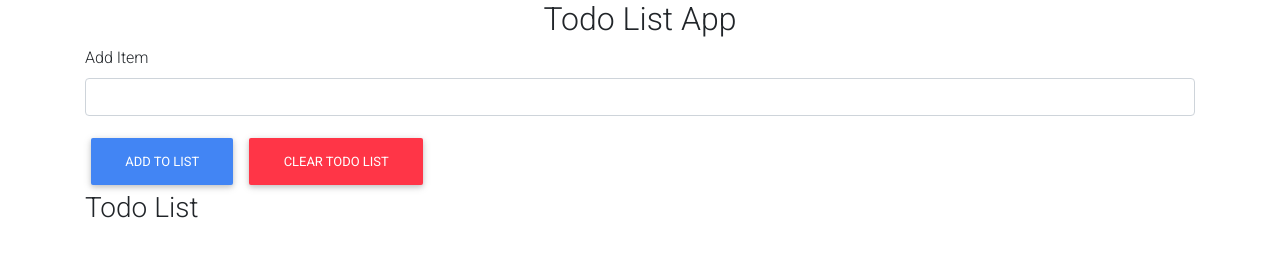
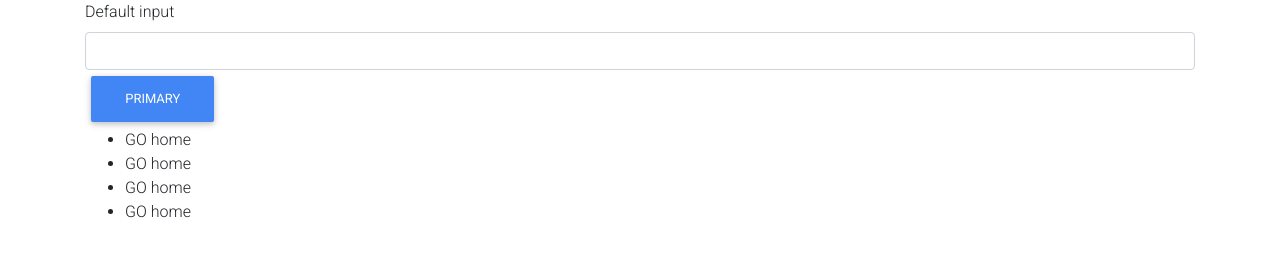
Before and after one commit to The-Kadweka/TO-DO-list, a plain HTML site: page index.html in a window 1280 px wide. Drawn offline with Linux system fonts and the light colour scheme.

Commit message:
styled the input and add default list

```diff
--- a/index.html
+++ b/index.html
@@ -19,21 +19,25 @@
   <link rel="stylesheet" href="css/style.css">
 </head>
 <body>
-  <div class="container">
-    <h2 class="text-center">Todo List App</h2>
+<!-- Default form subscription -->
+<!-- Default input -->
+<div class="container">
+<div id='the-header' class="the-header">
+  <label for="exampleForm2">Default input</label>
+  <input type="text" id="the-input" plaaceholder='What you want to do...' class="form-control">
+  <button type="button" class="btn btn-primary">Primary</button>
+</div>
+<ul id="the-ul">
+<li>GO home</li>
+<li>GO home</li>
+<li>GO home</li>
+<li>GO home</li>
 
-        <div class="form-group">
-          <label for="itemInput">Add Item</label>
-          <input type="text" class="form-control" name="" id="itemInput" >
-        </div>
-              <button id="addButton" class="btn btn-primary">Add To List</button>
-              <button id="clearButton" class="btn btn-danger">Clear Todo List</button>
-      <h3>Todo List</h3>
-      <ul id="todoList"></ul>
+</ul>
+</div>
 
-  </div>
-
-  <!-- jQuery -->
+<!-- Default form subscription -->
+    <!-- jQuery -->
   <script type="text/javascript" src="js/jquery.min.js"></script>
   <!-- Bootstrap tooltips -->
   <script type="text/javascript" src="js/popper.min.js"></script>
```
